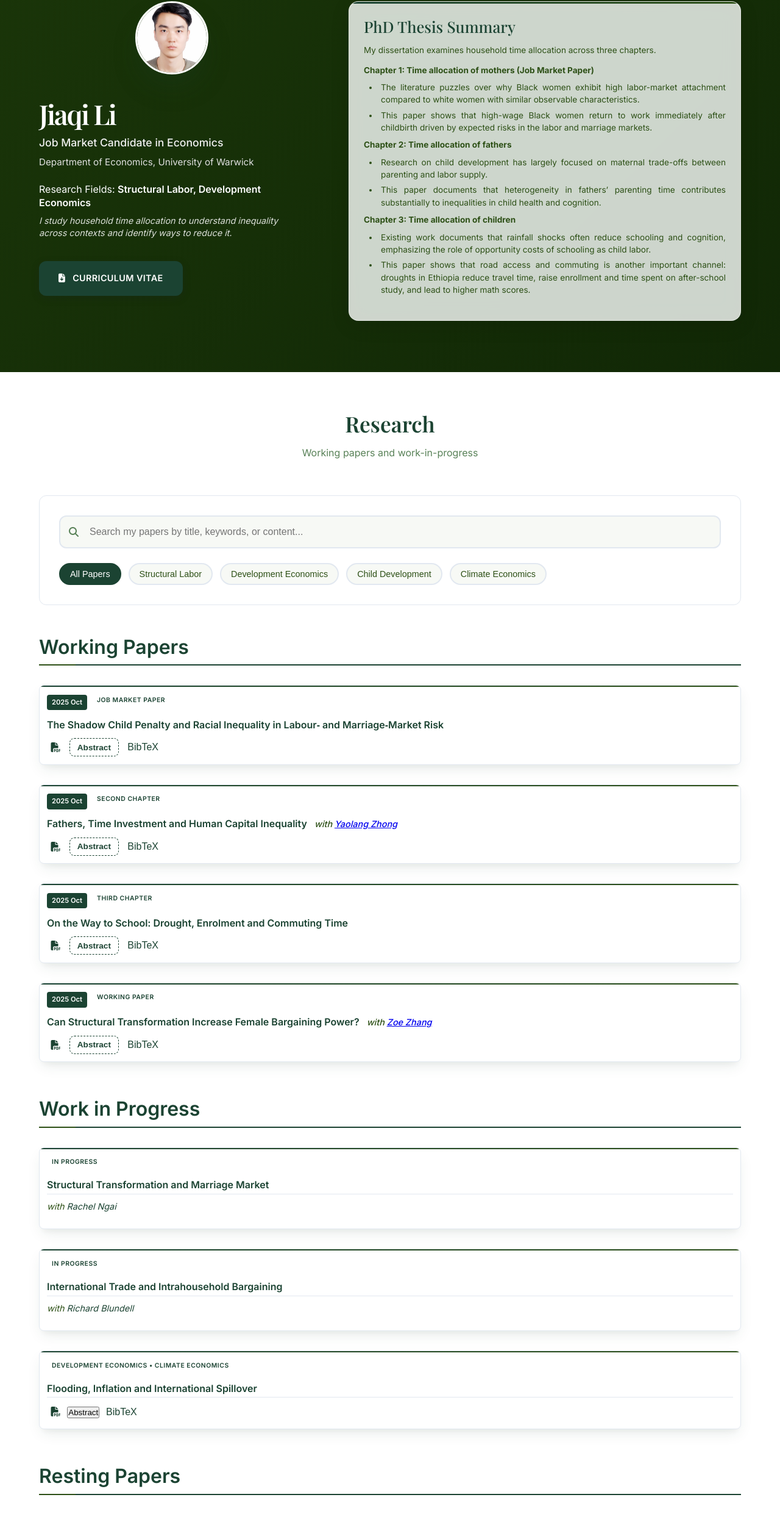
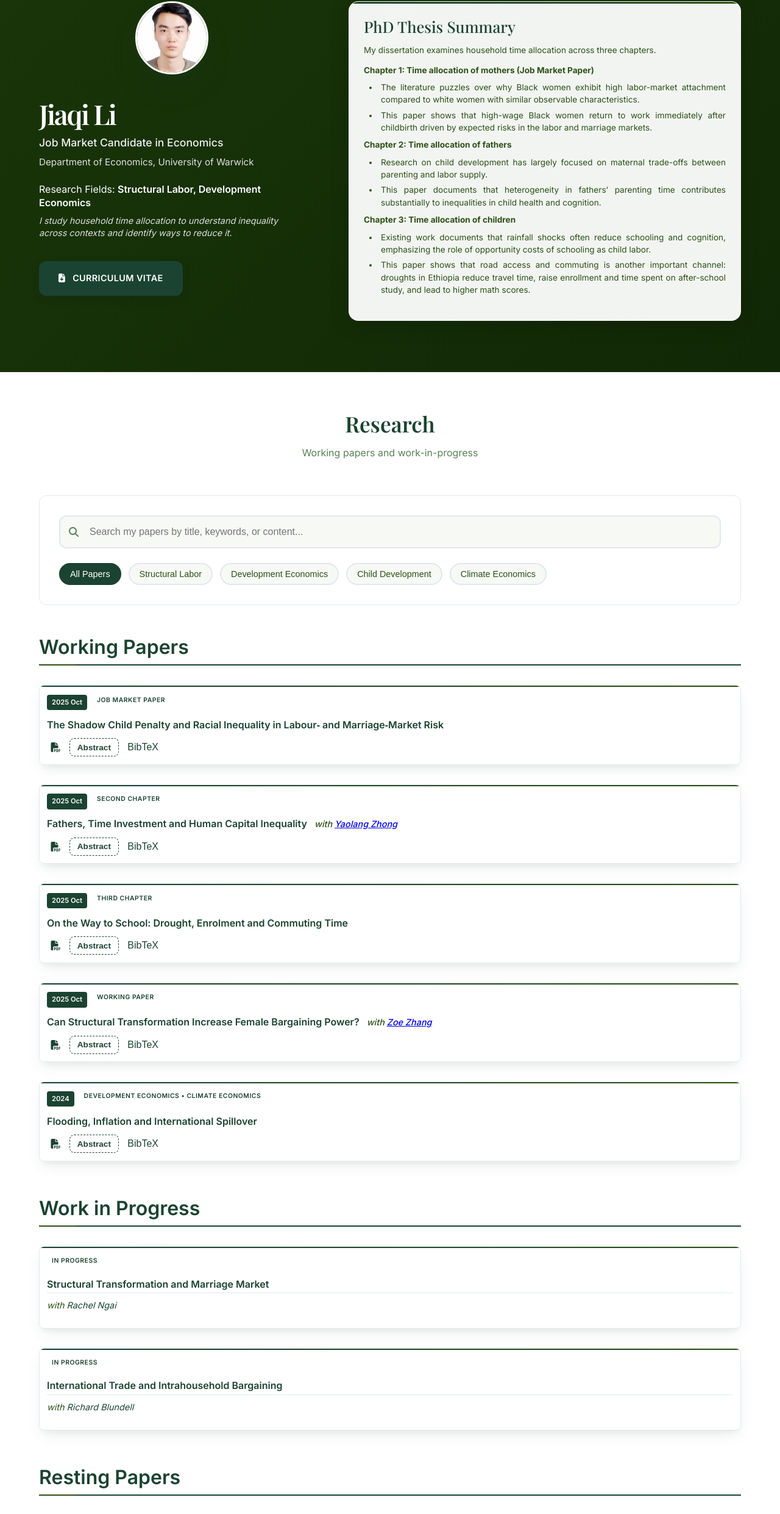
Before and after one commit to lijiaqi6/lijiaqi6.github.io, a plain HTML site: page index.html in a window 1280 px wide. Shown: the part 78-2560 px from the top of the page at 61% size. Drawn offline with nearby package versions, Linux system fonts and the light colour scheme.

Commit message:
Move flooding paper to end of working papers and brighten PhD thesis background
- Move 'Flooding, Inflation and International Spillover' from Work in Progress to last position in Working Papers section
- Update paper formatting to match working papers style with proper metadata
- Increase PhD thesis summary panel background opacity from 0.8 to 0.95 for better contrast against dark background
- Enhance panel shadows and borders for improved visual prominence
- Better organization of papers by research stage and chronology

```diff
--- a/index.html
+++ b/index.html
@@ -472,15 +472,15 @@
         }
 
         .info-panel {
-            background: rgba(255, 255, 255, 0.8);
+            background: rgba(255, 255, 255, 0.95);
             backdrop-filter: blur(15px) saturate(180%);
             -webkit-backdrop-filter: blur(15px) saturate(180%);
             border-radius: 16px;
             padding: 1.5rem;
             box-shadow:
-                0 8px 32px rgba(0, 0, 0, 0.1),
-                inset 0 1px 0 rgba(255, 255, 255, 0.5);
-            border: 1px solid rgba(255, 255, 255, 0.4);
+                0 8px 32px rgba(0, 0, 0, 0.15),
+                inset 0 1px 0 rgba(255, 255, 255, 0.6);
+            border: 1px solid rgba(255, 255, 255, 0.5);
             position: relative;
             overflow: hidden;
             margin-bottom: 1.25rem;
@@ -1323,6 +1323,32 @@
                             We provide the first causal evidence that structural transformation, or service sector expansion, has led to a decline in women's intrahousehold bargaining power in 15 Sub-Saharan African countries. Using two-way fixed effects and instrumental variable estimations, we show that this decline is particularly pronounced in countries with more restrictive gender norms. To ensure robustness, we further validate our findings by leveraging sub-national statistics and within-country variations. To reconcile this fact, we add a new feature --- social stigma against females working in the service sector --- into an otherwise standard structural transformation model. We show that structural transformation can reduce the female-to-male wage ratio and prevent female empowerment if the social stigma exceeds a threshold.
                         </div>
                     </article>
+
+                    <article class="paper-card" data-keywords="climate, flooding, inflation, trade, macroeconomic, spillover" data-category="development climate">
+                        <div class="paper-meta">
+                            <span class="paper-year-badge">2024</span>
+                            <span class="paper-status">Development Economics • Climate Economics</span>
+                        </div>
+                        <div class="paper-title-row">
+                            <div class="paper-title-text">
+                                Flooding, Inflation and International Spillover
+                            </div>
+                        </div>
+                        <div class="paper-actions-inline">
+                            <a href="https://papers.ssrn.com/sol3/papers.cfm?abstract_id=4816569" target="_blank" class="btn-secondary" title="Download PDF">
+                                <i class="fas fa-file-pdf"></i>
+                            </a>
+                            <button class="abstract-toggle" onclick="toggleAbstract('abstract-flooding')">
+                                Abstract
+                            </button>
+                            <button class="btn-secondary" onclick="showCitation('paper-flooding')" title="Generate Citation">
+                                BibTeX
+                            </button>
+                        </div>
+                        <div id="abstract-flooding" class="paper-abstract">
+                            What is the macroeconomic impact of flooding? With the increasing frequency and severity of flooding events, climate change is expected to impact macroeconomic and financial stability. Combining global data on satellite images of flooding, precipitation, trade, and comprehensive panel data on economic performance, I use Jorda's local projection method with maximum precipitation serving as an external instrument for causal identification. Flood significantly increases the inflation rate by about 3 percentage points (p.p.), and raises import (share of GDP) and export by about 5 p.p., and 2 p.p. respectively, predominantly affecting developing countries. Flooding shock has significant spillover effects on inflation through trade. An additional day of flooding among all trading partners raises domestic inflation by about 5 p.p.
+                        </div>
+                    </article>
                 </div>
             </div>
 
@@ -1345,25 +1371,6 @@
                         </div>
                         <h4 class="paper-title">International Trade and Intrahousehold Bargaining</h4>
                         <p class="paper-authors">with <a href="https://www.ucl.ac.uk/~uctp39a/" target="_blank">Richard Blundell</a></p>
-                    </article>
-
-                    <article class="paper-card">
-                        <div class="paper-meta">
-                            <span class="paper-status">Development Economics • Climate Economics</span>
-                        </div>
-                        <h4 class="paper-title">Flooding, Inflation and International Spillover</h4>
-                        <div class="paper-actions">
-                            <a href="https://papers.ssrn.com/sol3/papers.cfm?abstract_id=4816569" target="_blank" class="btn-secondary" title="Download PDF">
-                                <i class="fas fa-file-pdf"></i>
-                            </a>
-                            <button class="btn-abstract" onclick="toggleAbstract('abstract-flooding')">Abstract</button>
-                            <button class="btn-secondary" onclick="showCitation('paper-flooding')" title="Generate Citation">
-                                BibTeX
-                            </button>
-                        </div>
-                        <div class="paper-abstract" id="abstract-flooding">
-                            <p>What is the macroeconomic impact of flooding? With the increasing frequency and severity of flooding events, climate change is expected to impact macroeconomic and financial stability. Combining global data on satellite images of flooding, precipitation, trade, and comprehensive panel data on economic performance, I use Jorda's local projection method with maximum precipitation serving as an external instrument for causal identification. Flood significantly increases the inflation rate by about 3 percentage points (p.p.), and raises import (share of GDP) and export by about 5 p.p., and 2 p.p. respectively, predominantly affecting developing countries. Flooding shock has significant spillover effects on inflation through trade. An additional day of flooding among all trading partners raises domestic inflation by about 5 p.p.</p>
-                        </div>
                     </article>
                 </div>
             </div>
```
Also changed, not shown: 1 other file.
